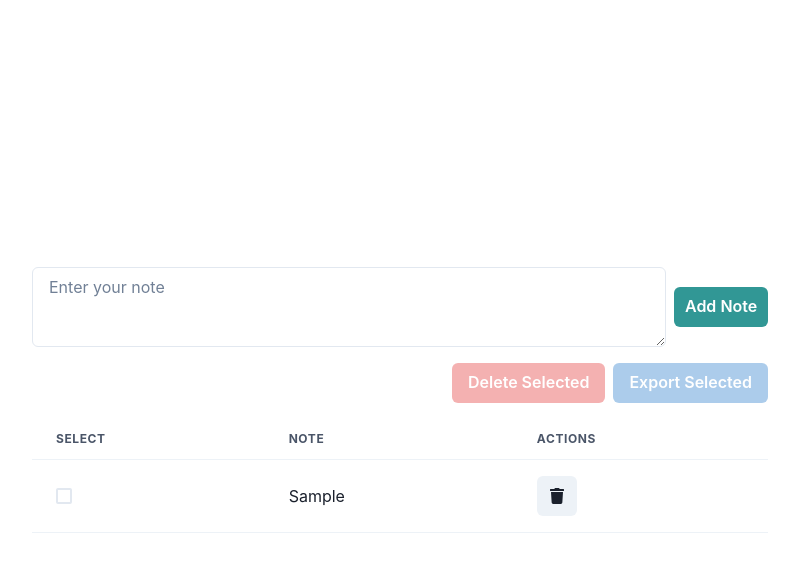
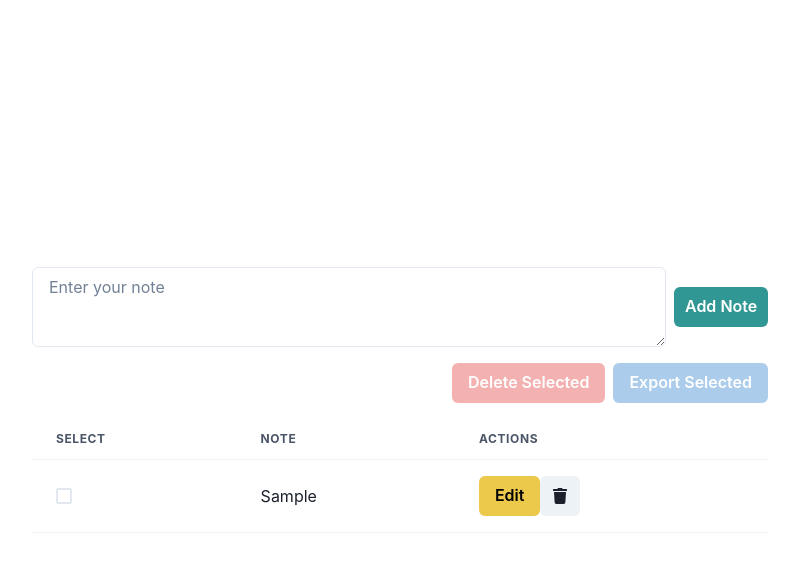
Before and after one commit to GPT-Engineer-App/note-friend, a React (Vite) app: page / in a window 1280 px wide. Both pictures are taken after typing "Sample" into the empty fields and a click on the button "Add Note". Shown: the top 572 px of the page, without its empty margins (240-1039 px from the left). Built offline with nearby package versions, Linux system fonts and the light colour scheme.

Commit message:
Added functionality to modify notes by introducing an "Edit" button that allows users to edit notes and a "Save" button to save the changes.
Prompt: - Be able to modify note.

```diff
--- a/src/pages/Index.jsx
+++ b/src/pages/Index.jsx
@@ -5,6 +5,8 @@ import { FaTrash } from "react-icons/fa";
 const Index = () => {
   const [notes, setNotes] = useState([]);
   const [selectedNotes, setSelectedNotes] = useState([]);
+  const [editIndex, setEditIndex] = useState(null);
+  const [editValue, setEditValue] = useState("");
   const toast = useToast();
   const [inputValue, setInputValue] = useState("");
 
@@ -18,6 +20,14 @@ const Index = () => {
   const deleteNote = (index) => {
     const newNotes = notes.filter((_, i) => i !== index);
     setNotes(newNotes);
+  };
+
+  const saveNote = (index) => {
+    const newNotes = [...notes];
+    newNotes[index] = editValue;
+    setNotes(newNotes);
+    setEditIndex(null);
+    setEditValue("");
   };
 
   const handleSelectNote = (index) => {
@@ -87,8 +97,23 @@ const Index = () => {
                 <Td>
                   <Checkbox isChecked={selectedNotes.includes(index)} onChange={() => handleSelectNote(index)} />
                 </Td>
-                <Td>{note}</Td>
+                <Td>{editIndex === index ? <Textarea value={editValue} onChange={(e) => setEditValue(e.target.value)} /> : note}</Td>
                 <Td>
+                  {editIndex === index ? (
+                    <Button onClick={() => saveNote(index)} colorScheme="green">
+                      Save
+                    </Button>
+                  ) : (
+                    <Button
+                      onClick={() => {
+                        setEditIndex(index);
+                        setEditValue(note);
+                      }}
+                      colorScheme="yellow"
+                    >
+                      Edit
+                    </Button>
+                  )}
                   <IconButton aria-label="Delete note" icon={<FaTrash />} onClick={() => deleteNote(index)} />
                 </Td>
               </Tr>
```
